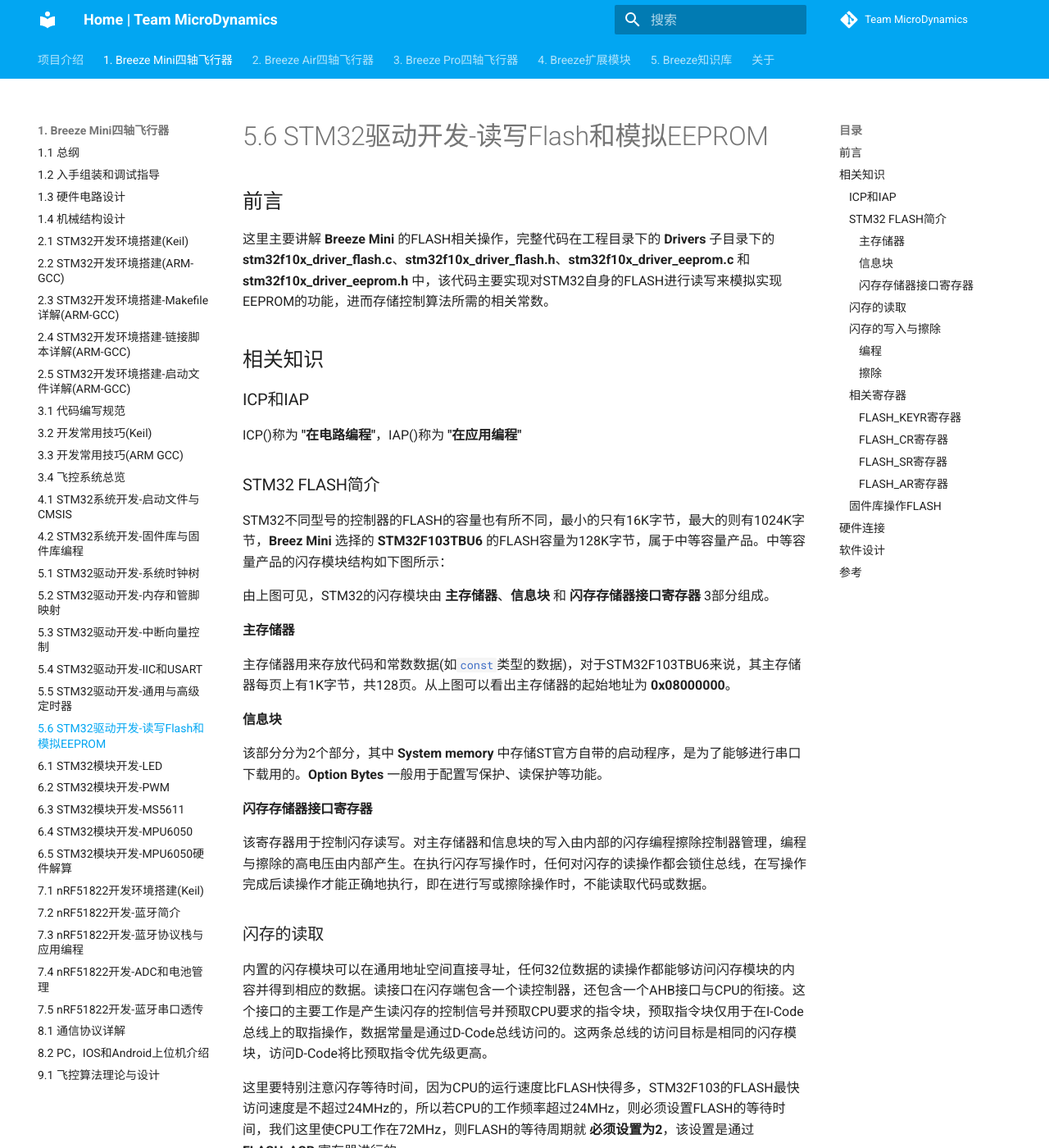
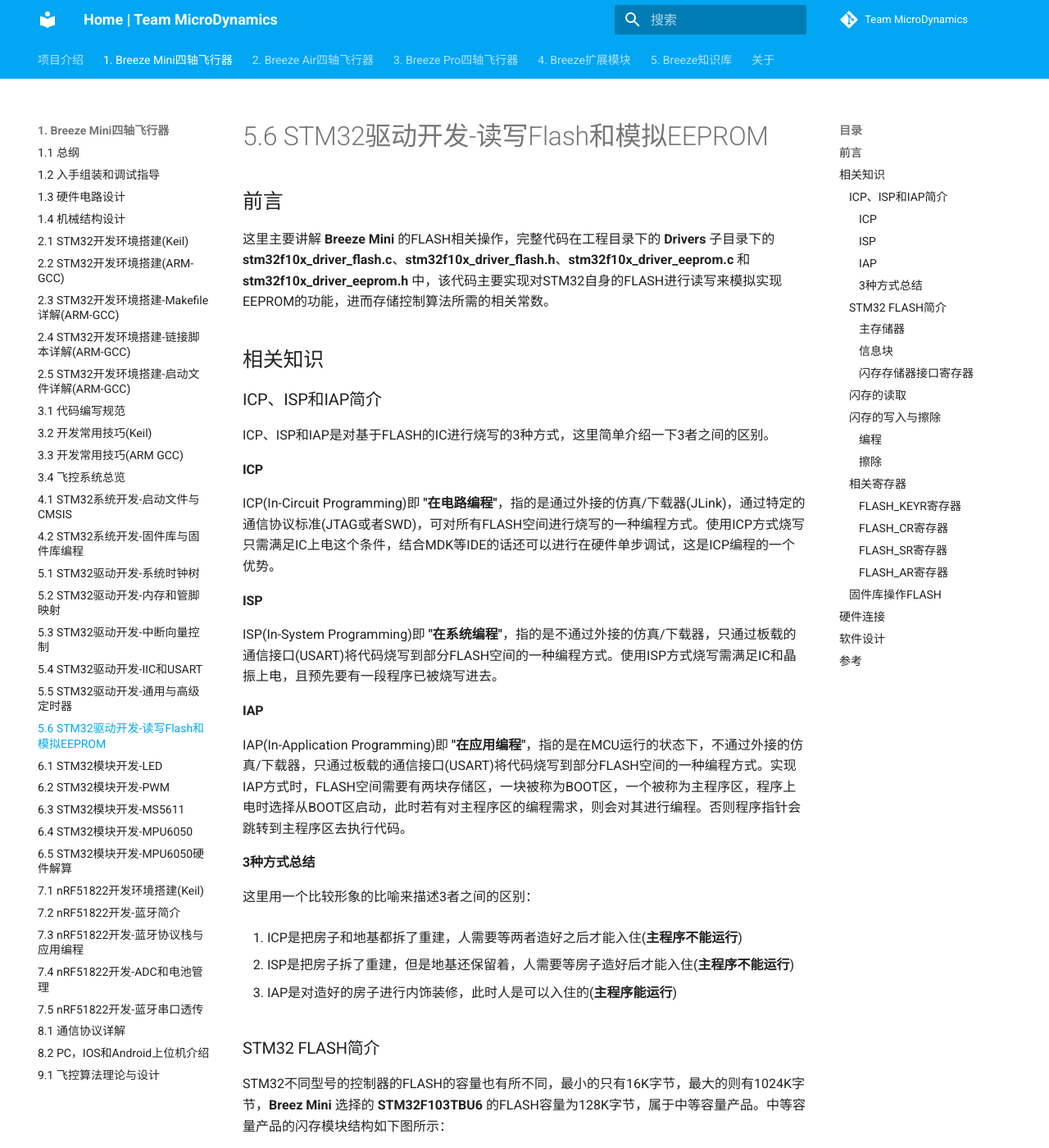
Before and after one commit to microdynamics/microdynamics_website_development, an MkDocs documentation site: the page built from docs/1. Breeze Mini四轴飞行器/5.6 STM32驱动开发-读写Flash和模拟EEPROM.md, in a window 1280 px wide and 1400 px high. Shown: the whole window at 82% size. Built offline with MkDocs 1.6.1 and Material for MkDocs 9.7.7, drawn with Linux system fonts in a browser that asks for light colours; comment, search, counter and statistics services are not loaded.

Commit message:
Modify flash and ms5611 wiki

```diff
--- a/docs/1. Breeze Mini四轴飞行器/5.6 STM32驱动开发-读写Flash和模拟EEPROM.md
+++ b/docs/1. Breeze Mini四轴飞行器/5.6 STM32驱动开发-读写Flash和模拟EEPROM.md
@@ -6,9 +6,32 @@
 
 ## 相关知识
 
-### ICP和IAP
+### ICP、ISP和IAP简介
 
-ICP()称为 **"在电路编程"**，IAP()称为 **"在应用编程"**
+ICP、ISP和IAP是对基于FLASH的IC进行烧写的3种方式，这里简单介绍一下3者之间的区别。
+
+#### ICP
+
+ICP(In-Circuit Programming)即 **"在电路编程"**，指的是通过外接的仿真/下载器(JLink)，通过特定的通信协议标准(JTAG或者SWD)，可对所有FLASH空间进行烧写的一种编程方式。使用ICP方式烧写只需满足IC上电这个条件，结合MDK等IDE的话还可以进行在硬件单步调试，这是ICP编程的一个优势。
+
+
+#### ISP
+
+ISP(In-System Programming)即 **"在系统编程"**，指的是不通过外接的仿真/下载器，只通过板载的通信接口(USART)将代码烧写到部分FLASH空间的一种编程方式。使用ISP方式烧写需满足IC和晶振上电，且预先要有一段程序已被烧写进去。
+
+#### IAP
+
+IAP(In-Application Programming)即 **"在应用编程"**，指的是在MCU运行的状态下，不通过外接的仿真/下载器，只通过板载的通信接口(USART)将代码烧写到部分FLASH空间的一种编程方式。实现IAP方式时，FLASH空间需要有两块存储区，一块被称为BOOT区，一个被称为主程序区，程序上电时选择从BOOT区启动，此时若有对主程序区的编程需求，则会对其进行编程。否则程序指针会跳转到主程序区去执行代码。
+
+#### 3种方式总结
+
+这里用一个比较形象的比喻来描述3者之间的区别：
+
+1. ICP是把房子和地基都拆了重建，人需要等两者造好之后才能入住(**主程序不能运行**)
+
+2. ISP是把房子拆了重建，但是地基还保留着，人需要等房子造好后才能入住(**主程序不能运行**)
+
+3. IAP是对造好的房子进行内饰装修，此时人是可以入住的(**主程序能运行**)
 
 ### STM32 FLASH简介
 
```
Also changed, not shown: docs/1. Breeze Mini四轴飞行器/6.3 STM32模块开发-MS5611.md (+12 -0 lines), docs/index.md (+4 -5 lines).
